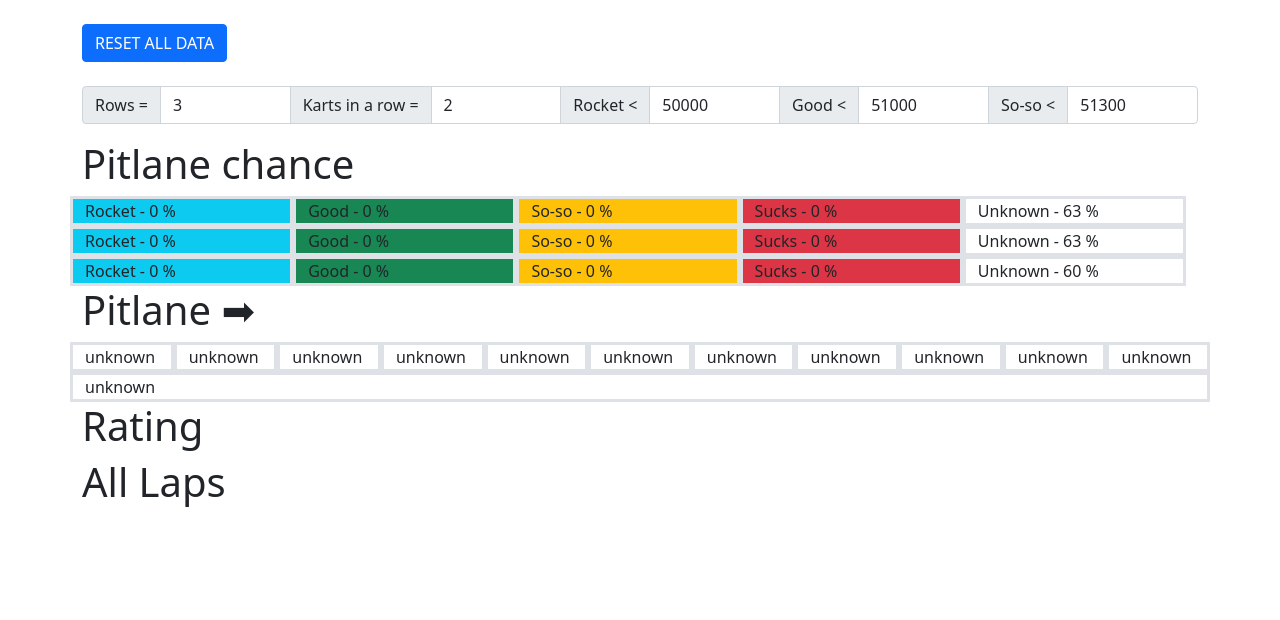
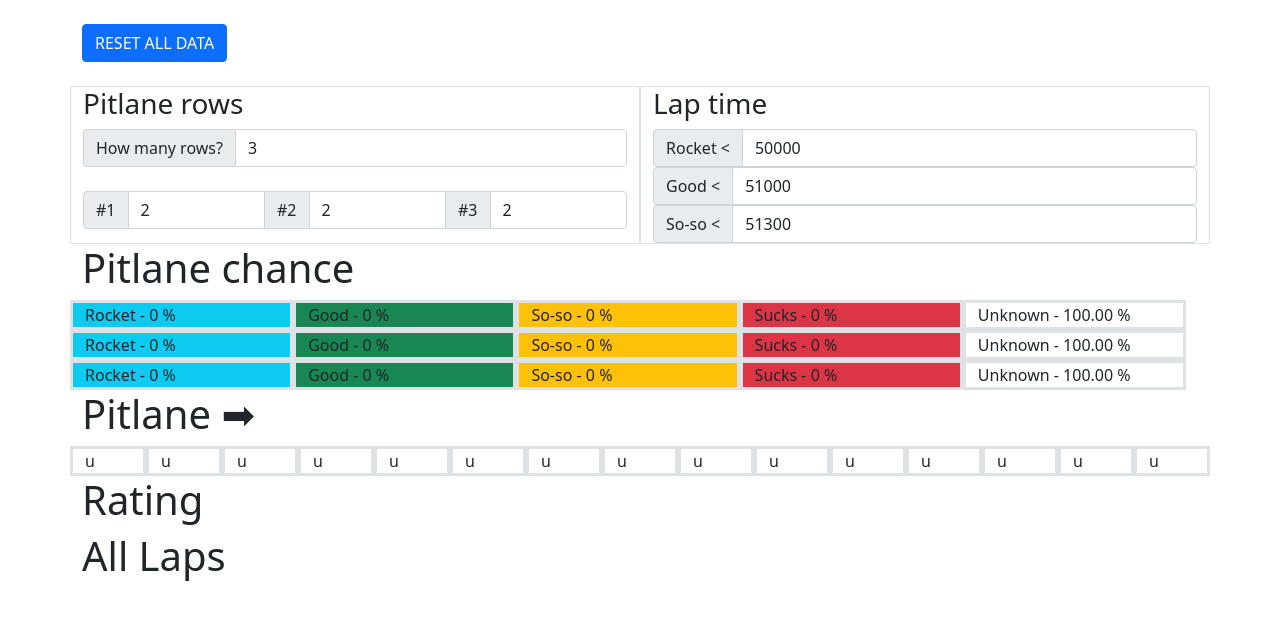
Before and after one commit to igo0r/kart-manager, a website: page index.html in a window 1280 px wide. Drawn offline with nearby package versions, Linux system fonts and the light colour scheme.

Commit message:
added right percent count

```diff
--- a/index.html
+++ b/index.html
@@ -7,31 +7,57 @@
     <meta name="viewport" content="width=device-width, initial-scale=1">
 
     <!-- Bootstrap CSS -->
-    <link href="https://cdn.jsdelivr.net/npm/bootstrap@5.0.2/dist/css/bootstrap.min.css" rel="stylesheet" integrity="sha384-EVSTQN3/azprG1Anm3QDgpJLIm9Nao0Yz1ztcQTwFspd3yD65VohhpuuCOmLASjC" crossorigin="anonymous">
+    <link href="https://cdn.jsdelivr.net/npm/bootstrap@5.0.2/dist/css/bootstrap.min.css" rel="stylesheet"
+          integrity="sha384-EVSTQN3/azprG1Anm3QDgpJLIm9Nao0Yz1ztcQTwFspd3yD65VohhpuuCOmLASjC" crossorigin="anonymous">
 
     <title>KARTING MANAGER 0.3</title>
 </head>
 <body>
 <div class="container">
-    <br />
-    <button type="button" class="btn btn-primary" onclick="reset()">RESET ALL DATA</button><br /><img id="finish" style="display: none;" src="flag.jpeg" width="200" />
-    <br />
-    <div class="input-group mb-3">
-        <span class="input-group-text" id="basic-addon4">Rows =</span>
-        <input type="text" class="form-control" placeholder="rows" id="rows" aria-describedby="basic-addon4" onchange="setRows(this.value)">
-        <span class="input-group-text" id="basic-addon5">Karts in a row =</span>
-        <input type="text" class="form-control" placeholder="count in a row" id="count" aria-describedby="basic-addon5" onchange="setCountInRow(this.value)">
-        <span class="input-group-text" id="basic-addon1">Rocket <</span>
-        <input type="text" class="form-control" placeholder="rocket" id="rocket" aria-describedby="basic-addon1" onchange="setRocket(this.value)">
-        <span class="input-group-text" id="basic-addon2">Good <</span>
-        <input type="text" class="form-control" placeholder="good" id="good" aria-describedby="basic-addon2" onchange="setGood(this.value)">
-        <span class="input-group-text" id="basic-addon3">So-so <</span>
-        <input type="text" class="form-control" placeholder="so-so" id="soso" aria-describedby="basic-addon3" onchange="setSoso(this.value)">
+    <br/>
+    <button type="button" class="btn btn-primary" onclick="reset()">RESET ALL DATA</button>
+    <br/><img id="finish" style="display: none;" src="flag.jpeg" width="200"/>
+    <br/>
+    <div>
+        <div class="row">
+            <div class="col border">
+                <h3>Pitlane rows</h3>
+                <div class="input-group">
+                    <span class="input-group-text" >How many rows?</span>
+                    <input type="text" class="form-control" placeholder="rows count" id="rows-count"
+                           aria-describedby="basic-addon5"
+                           onchange="setRows(this.value)">
+                </div>
+                <br />
+                <div class="input-group" id="rows-with-karts">
+                </div>
+            </div>
+            <div class="col-6 border">
+                <h3>Lap time</h3>
+                <div class="input-group">
+                    <span class="input-group-text" id="basic-addon1">Rocket <</span>
+                    <input type="text" class="form-control" placeholder="rocket" id="rocket"
+                           aria-describedby="basic-addon1"
+                           onchange="setRocket(this.value)">
+                </div>
+                <div class="input-group">
+                    <span class="input-group-text" id="basic-addon2">Good <</span>
+                    <input type="text" class="form-control" placeholder="good" id="good" aria-describedby="basic-addon2"
+                           onchange="setGood(this.value)">
+                </div>
+                <div class="input-group">
+                    <span class="input-group-text" id="basic-addon3">So-so <</span>
+                    <input type="text" class="form-control" placeholder="so-so" id="soso"
+                           aria-describedby="basic-addon3"
+                           onchange="setSoso(this.value)">
+                </div>
+            </div>
+        </div>
     </div>
     <h1>Pitlane chance</h1>
     <div id="chance" class="row"></div>
     <h1>Pitlane ➡︎</h1>
-    <div id="pitlane" class="row"></div>
+    <div id="pitlane" class="row row-cols-15"></div>
     <h1>Rating</h1>
     <div id="rating" class="row"></div>
     <h1>All Laps</h1>
@@ -50,7 +76,9 @@
 <!-- Optional JavaScript; choose one of the two! -->
 
 <!-- Option 1: Bootstrap Bundle with Popper -->
-<script src="https://cdn.jsdelivr.net/npm/bootstrap@5.0.2/dist/js/bootstrap.bundle.min.js" integrity="sha384-MrcW6ZMFYlzcLA8Nl+NtUVF0sA7MsXsP1UyJoMp4YLEuNSfAP+JcXn/tWtIaxVXM" crossorigin="anonymous"></script>
+<script src="https://cdn.jsdelivr.net/npm/bootstrap@5.0.2/dist/js/bootstrap.bundle.min.js"
+        integrity="sha384-MrcW6ZMFYlzcLA8Nl+NtUVF0sA7MsXsP1UyJoMp4YLEuNSfAP+JcXn/tWtIaxVXM"
+        crossorigin="anonymous"></script>
 <script src="main.js"></script>
 </body>
 </html>
--- a/main.js
+++ b/main.js
@@ -32,7 +32,7 @@ webSocket.onclose = function (error) {
 }
 
 webSocket.onmessage = function (event) {
-    if(storage.track === 'apex') {
+    if (storage.track === 'apex') {
         parseApexData(event.data)
     } else {
         parseData(JSON.parse(event.data))
@@ -49,7 +49,7 @@ function parseApexData(data) {
     console.log(data);
     console.log(storage);
     let items = data.split('\n');
-    if(data.includes('init|')) {
+    if (data.includes('init|')) {
         let grid = items.filter(item => item.includes('grid|'));
         let gridItems = grid[0].split('|');
         document.getElementById('apex-results').innerHTML = gridItems[2];
@@ -69,7 +69,7 @@ function parseApexData(data) {
             this.addTeamIfNotExists(teamName);
             this.addLapsForTeamIfNotExists(teamName);
             //pitstop
-            if(isPit && isPit == 'si') {
+            if (isPit && isPit == 'si') {
                 console.log(`${teamName} is in PIT!!!!`);
                 !storage.teams[teamName]['pitstop'] ? pitStop(teamName) : '';
                 storage.teams[teamName]['pitstop'] = true;
@@ -78,7 +78,7 @@ function parseApexData(data) {
                 recalculateRating();
                 return;
             }
-            if(lapTime === '' || (storage.teams[teamName]['last_lap_time'] && storage.teams[teamName]['last_lap_time'] === lapTime)) {
+            if (lapTime === '' || (storage.teams[teamName]['last_lap_time'] && storage.teams[teamName]['last_lap_time'] === lapTime)) {
                 return;
             }
             console.log(`${teamName} has new lap with time: ${lapTime}`);
@@ -99,23 +99,23 @@ function parseApexData(data) {
     } else {
         items.forEach(item => {
             let splitted = item.split('|');
-            if(splitted.length < 3) {
+            if (splitted.length < 3) {
                 return;
             }
 
             let lastLapCellNumber = document.querySelector("td[data-type='llp']").getAttribute('data-id');
 
-           /* if (document.querySelector(`[data-id="${splitted[0]}"]`)) {
-                document.querySelector(`[data-id="${splitted[0]}"]`).innerHTML = splitted[2];
-                document.querySelector(`[data-id="${splitted[0]}"]`).setAttribute('class', splitted[1]);
-            }*/
+            /* if (document.querySelector(`[data-id="${splitted[0]}"]`)) {
+                 document.querySelector(`[data-id="${splitted[0]}"]`).innerHTML = splitted[2];
+                 document.querySelector(`[data-id="${splitted[0]}"]`).setAttribute('class', splitted[1]);
+             }*/
             let teamId = (splitted[0].split('c'))[0];
-            if(item.includes('c1|si|')) {
+            if (item.includes('c1|si|')) {
                 console.log("MAYBE PIT??");
                 for (let name in storage.teams) {
-                    if(storage.teams[name].id == teamId) {
+                    if (storage.teams[name].id == teamId) {
                         console.log(`Check if ${name} is in PIT?????`);
-                        if(storage.teams[name]['pitstop']) {
+                        if (storage.teams[name]['pitstop']) {
                             return;
                         }
                         console.log(`${name} is in PIT!!!!`);
@@ -129,14 +129,14 @@ function parseApexData(data) {
                 return;
             }
             //new lap for team
-            if(item.includes(lastLapCellNumber + '|')) {
+            if (item.includes(lastLapCellNumber + '|')) {
                 //bad lap
-                if(splitted[2].length <= 1) {
+                if (splitted[2].length <= 1) {
                     return;
                 }
                 //Format = r183c11|ib|1:01.707
                 for (let name in storage.teams) {
-                    if(storage.teams[name].id == teamId) {
+                    if (storage.teams[name].id == teamId) {
                         let lapTime = this.convertToMiliSeconds(splitted[2]);
                         console.log(`${name} has new lap with time: ${lapTime}`);
                         storage.teams[name]['last_lap_time'] = lapTime;
@@ -156,7 +156,7 @@ function parseApexData(data) {
 }
 
 function parseData(data) {
-   // console.log(data);
+    // console.log(data);
     //console.log(storage);
     console.log('Response received');
     let adapter = getAdapter();
@@ -211,7 +211,7 @@ function parseData(data) {
 }
 
 function convertToMiliSeconds(time) {
-    if(time.length < 2) {
+    if (time.length < 2) {
         return time;
     }
     let convertedTime = 0;
@@ -219,11 +219,11 @@ function convertToMiliSeconds(time) {
     let splittedMilisec = time.split('.');
     //Get minutes and seconds
     let milliseconds = 0;
-    if(splittedMilisec.length > 1) {
+    if (splittedMilisec.length > 1) {
         milliseconds = parseInt(splittedMilisec[1]);
     }
     let splittedHM = splittedMilisec[0].split(':');
-    if(splittedHM.length > 1) {
+    if (splittedHM.length > 1) {
         convertedTime = parseInt(splittedHM[0]) * 60 * 1000 + parseInt(splittedHM[1]) * 1000 + milliseconds;
     } else {
         convertedTime = parseInt(splittedHM[1]) * 1000 + milliseconds;
@@ -234,12 +234,12 @@ function convertToMiliSeconds(time) {
 
 function convertToMinutes(origTime) {
     let time = parseInt(origTime);
-    if(!time || time < 1) {
+    if (!time || time < 1) {
         return origTime;
     }
-    let seconds = parseInt(((time%60000)/1000));
-    let minutes = parseInt(time/60000);
-    let millisec = (time/1000).toString().split('.')[1] ?? '000';
+    let seconds = parseInt(((time % 60000) / 1000));
+    let minutes = parseInt(time / 60000);
+    let millisec = (time / 1000).toString().split('.')[1] ?? '000';
 
     return `${minutes ?? 0}:${parseInt(seconds ?? 0) < 10 ? '0' + seconds : seconds}:${millisec}`;
 }
@@ -257,6 +257,7 @@ function addTeamIfNotExists(teamName) {
         storage.teams[teamName] = {}
     }
 }
+
 function recalculateRating() {
     for (let name in storage.teams) {
         storage.rating[name] = defineTeamRating(storage.teams[name]);
@@ -292,13 +293,13 @@ function defineTeamRating(val) {
 }
 
 function getTimeToCompare(laps) {
-    if(laps.length < 3) {
+    if (laps.length < 3) {
         return laps[1].lap_time
     }
     laps.sort((a, b) => a.lap_time - b.lap_time);
     let maxLength = laps.length > 10 ? 10 : laps.length;
     let avg = 0;
-    for(let i = 2; i < maxLength; i++) {
+    for (let i = 2; i < maxLength; i++) {
         avg += laps[i].lap_time;
     }
     return parseInt(avg / (maxLength - 2));
@@ -316,6 +317,7 @@ function printResult() {
 }
 
 function drawHTML() {
+    drawSettings();
     drawChance();
     drawRating();
     drawPitlane();
@@ -363,11 +365,36 @@ function drawChance() {
 
 function drawPitlane() {
     let data = '';
-    storage.pitlane.forEach(lane => {
+    for(let i = storage.pitlane.length - 1; i >= 0; i-- ) {
+        data += `<div class="col border border-3 ${getBgColor(storage.pitlane[i].rating)}">${storage.pitlane[i].rating.substr(0,1)}</div>`;
+    }
+    /*storage.pitlane.forEach(lane => {
         data += `<div class="col-sm border border-3 ${getBgColor(lane.rating)}">${lane.rating}</div>`;
-    });
+    });*/
 
     document.getElementById('pitlane').innerHTML = data;
+}
+
+function drawSettings() {
+    document.getElementById('rocket').value = storage.classes.rocket;
+    document.getElementById('good').value = storage.classes.good;
+    document.getElementById('soso').value = storage.classes.soso;
+
+    for (let i = 0; i < storage.settings.rows.length; i++) {
+        storage.settings.rows[i] = storage.settings.rows[i] ? storage.settings.rows[i] : 0;
+    }
+    storage.settings.rowsSum = storage.settings.rows.reduce((sum, row) => sum + row);
+    document.getElementById('rows-count').value = storage.settings.rows.length;
+    document.getElementById('rows-with-karts').innerHTML = '';
+    let data = '';
+    storage.settings.rows.forEach((kartsInRow, index) => {
+        data += `<span class="input-group-text" >#${index + 1}</span>
+                    <input type="text" class="form-control" placeholder="karts in row" id="row-${index}"
+                           onchange="setKartsInRow(${index}, this.value)" value="${kartsInRow}">`;
+
+    });
+    document.getElementById('rows-with-karts').innerHTML = data;
+    saveToLocalStorage();
 }
 
 function getBgColor(rating) {
@@ -403,18 +430,16 @@ function reset() {
 //2g || Ingul
 function initStorage(track) {
     let fromLocalStorage = getFromLocalStorage();
-    if(fromLocalStorage) {
+    if (fromLocalStorage) {
         window.storage = fromLocalStorage;
-        initSettings();
     } else {
         window.storage = {
             teams: {},
             rating: {},
             chance: [],
             classes: {rocket: 50000, good: 51000, soso: 51300, sucks: 53000},
-            settings: {rows: 3, count: 2}
+            settings: {rows: [2, 2, 2], rowsSum: 6}
         };
-        initSettings();
         window.storage.pitlane = fillInPitlaneWithUnknown();
     }
 
@@ -423,27 +448,25 @@ function initStorage(track) {
     recalculateChance();
 }
 
-function initSettings() {
-    document.getElementById('rocket').value = storage.classes.rocket;
-    document.getElementById('good').value = storage.classes.good;
-    document.getElementById('soso').value = storage.classes.soso;
-
-    document.getElementById('rows').value = storage.settings.rows;
-    document.getElementById('count').value = storage.settings.count;
-}
-
 function showFlag(show) {
     document.getElementById('finish').setAttribute('style', show ? '' : 'display: none;');
 }
 
-function setRows(value) {
-    storage.settings.rows = parseInt(value);
+function setKartsInRow(index, value) {
+    storage.settings.rows[index] = parseInt(value);
+    storage.settings.rowsSum = storage.settings.rows.reduce((sum, row) => sum + row);
+    drawSettings();
     saveToLocalStorage();
     recalculateChance();
 }
 
-function setCountInRow(value) {
-    storage.settings.count = parseInt(value);
+function setRows(value) {
+    storage.settings.rows = storage.settings.rows ? storage.settings.rows : [];
+    storage.settings.rows.length = parseInt(value);
+    for (let i = 0; i < value; i++) {
+        storage.settings.rows[i] = storage.settings.rows[i] ? storage.settings.rows[i] : 0;
+    }
+    drawSettings();
     saveToLocalStorage();
     recalculateChance();
 }
@@ -476,9 +499,11 @@ function pitStop(name) {
 function recalculateChance() {
     let pitlane = [...storage.pitlane];
     let firstPit = composeChance(pitlane);
-    pitlane.unshift({rating: "fake"});
+    pitlane.push({rating: "unknown"});
+    pitlane = cutPitlaneToTheSize(pitlane);
     let secondPit = composeChance(pitlane);
-    pitlane.unshift({rating: "fake"});
+    pitlane.push({rating: "unknown"});
+    pitlane = cutPitlaneToTheSize(pitlane);
     storage.chance = [firstPit, secondPit, composeChance(pitlane)];
 
     saveToLocalStorage();
@@ -486,36 +511,54 @@ function recalculateChance() {
 }
 
 function composeChance(pitlane) {
-    let chance = {rocket: 0, good: 0, soso: 0, sucks: 0, unknown: 0};
-    //pitlane length should be more than count karts in a lane
-    if (pitlane && pitlane.length >= storage.settings.count) {
-        //3 karts in a row - we need at least 3 karts in a lane
-        let startIndex = storage.settings.count - 1;
+    let result = composeVariants(pitlane);
+    console.log(result);
+    return {
+        rocket: result.rocket ? (100 * result.rocket / result.all).toFixed(2) : 0,
+        good: result.good ? (100 * result.good / result.all).toFixed(2) : 0,
+        soso: result.soso ? (100 * result.soso / result.all).toFixed(2) : 0,
+        sucks: result.sucks ? (100 * result.sucks / result.all).toFixed(2) : 0,
+        unknown: result.unknown ? (100 * result.unknown / result.all).toFixed(2) : 0,
+    };
+}
 
-        //No sense to take into account more than count + 2 karts for a row + count. In case 2 rows and 3 in a row = 13
-        let howManyKartsToKeep = this.howManyKartsToKeep();
-
-        let endIndex = pitlane.length > howManyKartsToKeep ? howManyKartsToKeep : pitlane.length;
-        //Every next pit - decrease chance
-        let decreaseChance = 0;
-        for (let i = startIndex; i < endIndex; i++) {
-            if(pitlane[i].rating === 'fake') {
-                continue;
+function composeVariants(pitlane, result = {}) {
+    if (pitlane.length > storage.settings.rowsSum) {
+        let startIndex = 0;
+        storage.settings.rows.forEach(row => {
+            if (row < 1) {
+                return;
             }
-            chance[pitlane[i].rating] += parseInt((1 / (storage.settings.count * storage.settings.rows + decreaseChance)) * 100);
-            decreaseChance += storage.settings.rows;
-        }
+            let tmpPitlane = [...pitlane];
+            let a = tmpPitlane[storage.settings.rowsSum];
+            tmpPitlane.splice(storage.settings.rowsSum, 1);
+            tmpPitlane.splice(startIndex, 1);
+            startIndex += row;
+            tmpPitlane.splice(startIndex - 1, 0, a);
+            composeVariants(tmpPitlane, result)
+        })
+    }
+    if (pitlane.length === storage.settings.rowsSum) {
+        let startIndex = 0;
+        storage.settings.rows.forEach(row => {
+            if (row < 1) {
+                return;
+            }
+            let type = pitlane[startIndex].rating;
+            result[type] = result[type] ? result[type] + 1 : 1;
+            result.all = result.all ? result.all + 1 : 1;
+            startIndex += row;
+        })
     }
 
-    return chance;
+    return result;
 }
 
-
 function getInitMessage() {
-    if(!storage || !storage.track) {
+    if (!storage || !storage.track) {
         return "WRONG STORAGE!";
     }
-    switch(storage.track) {
+    switch (storage.track) {
         case "2g":
             return "{\"$type\":\"BcStart\",\"ClientKey\":\"2gcircuit\",\"ResourceId\":19495,\"Timing\":true,\"Notifications\":true,\"Security\":\"THIRD PARTY TV\"}";
         case "Ingul":
@@ -566,11 +609,19 @@ function getAdapter() {
     }
 }
 
+function cutPitlaneToTheSize(pitlane) {
+    while (pitlane.length > howManyKartsToKeep()) {
+        pitlane.splice(0, 1);
+    }
+
+    return pitlane;
+}
+
 function addToPitlane(name) {
     let rate = getTeamRating(name);
     console.log(`Add kart to pitlane with ${rate.rating},${rate.best}, ${rate.avg}`);
-    storage.pitlane.unshift(rate);
-    storage.pitlane.length = howManyKartsToKeep();
+    storage.pitlane.push(rate);
+    storage.pitlane = cutPitlaneToTheSize(storage.pitlane);
     saveToLocalStorage();
 }
 
@@ -584,7 +635,7 @@ function getTeamRating(name) {
 
 function fillInPitlaneWithUnknown() {
     let pit = [];
-    for (let i = 0; i <= howManyKartsToKeep(); i++) {
+    for (let i = 0; i < howManyKartsToKeep(); i++) {
         pit.push({rating: 'unknown', best: 99999, avg: 99999});
     }
 
@@ -593,7 +644,7 @@ function fillInPitlaneWithUnknown() {
 
 //No sense to take into account more than count + 2 karts for a row + count. In case 2 rows and 3 in a row = 13
 function howManyKartsToKeep() {
-    return ((storage.settings.rows * (storage.settings.count + 1)) + storage.settings.count);
+    return 15;
 }
 
 function showToast(team) {
@@ -615,7 +666,7 @@ function showToast(team) {
     toastContainer.append(toastElem);
     toastElem.addEventListener('hidden.bs.toast', function () {
         this.remove();
-    })
+    });
     let toast = new bootstrap.Toast(toastElem);
     toast.show();
 }
```
